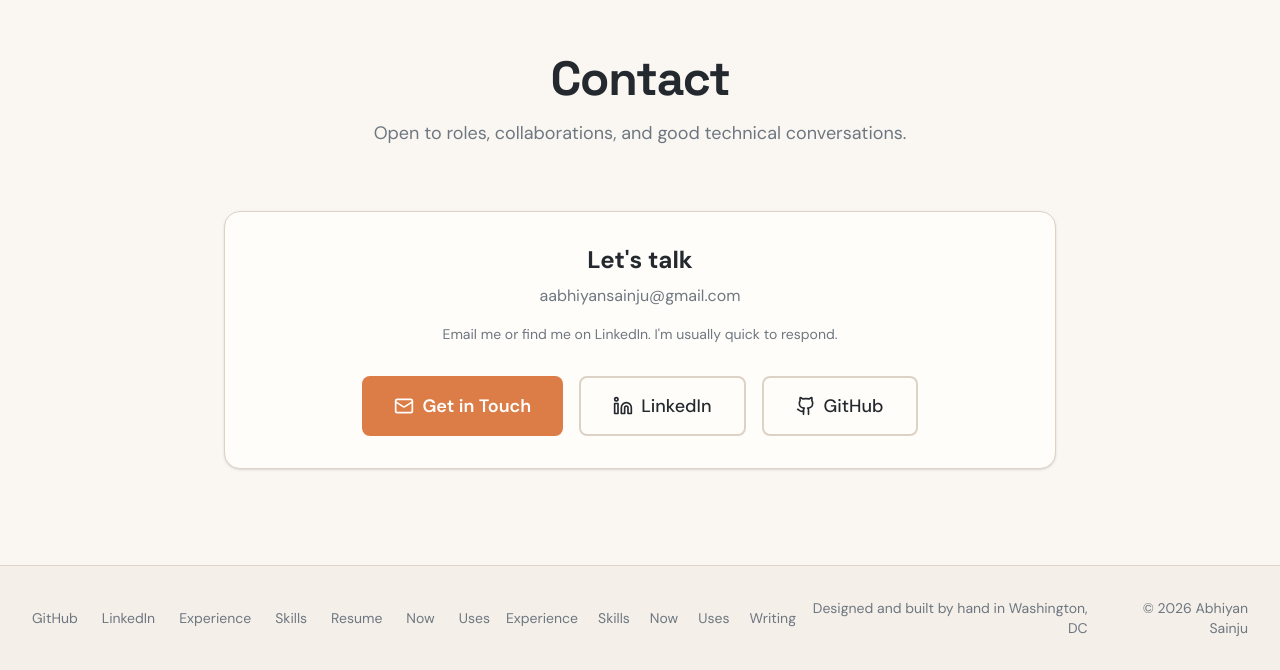
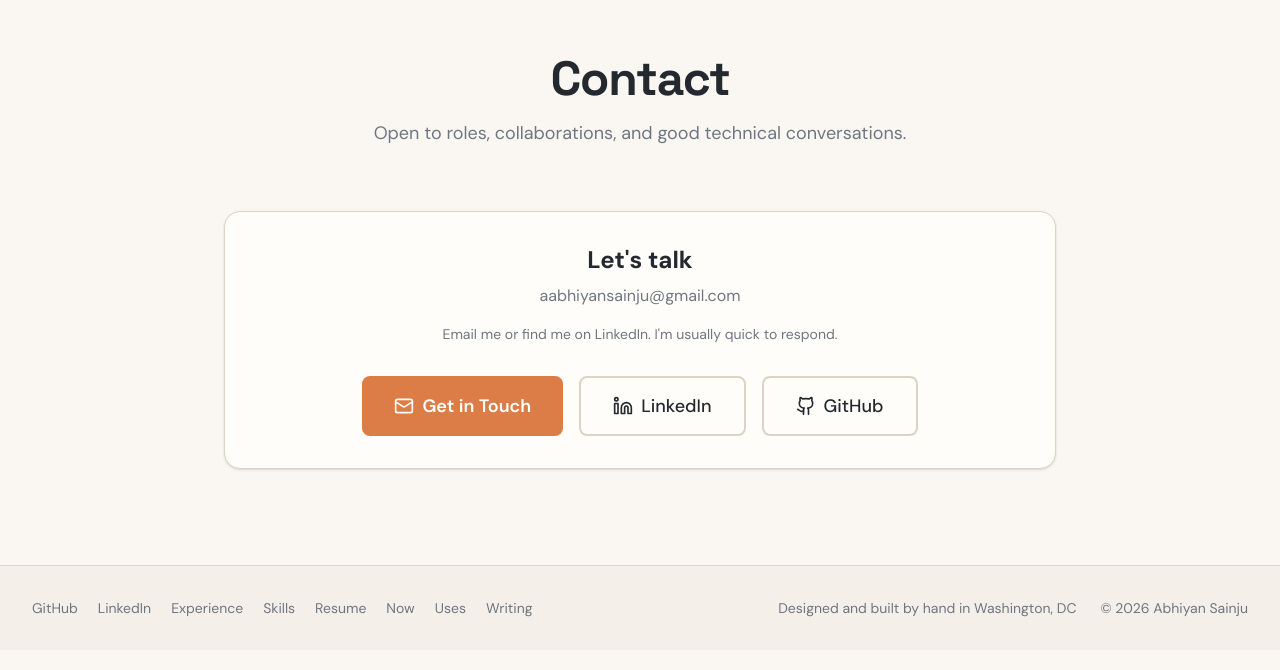
Before and after one commit to aabhiyann/portfolio-abhiyan, a React (Vite) app: page / in a window 1280 px wide. Shown: the part 6389-7059 px from the top of the page. Built offline with nearby package versions, Linux system fonts and the light colour scheme.

Commit message:
fix: remove duplicate footer links from merge artifact

```diff
--- a/src/components/Footer.tsx
+++ b/src/components/Footer.tsx
@@ -6,7 +6,7 @@ const Footer: React.FC = () => {
     <footer className="border-t border-border-primary bg-bg-surface">
       <div className="max-w-7xl mx-auto px-4 sm:px-6 lg:px-8 py-8">
         <div className="flex flex-col sm:flex-row items-center justify-between gap-4 text-sm text-text-muted">
-          <div className="flex items-center gap-6">
+          <div className="flex flex-wrap items-center gap-5">
             <a
               href="https://github.com/aabhiyann"
               target="_blank"
@@ -24,13 +24,13 @@ const Footer: React.FC = () => {
               LinkedIn
             </a>
             <Link
-              to="/about#experience"
+              to="/experience"
               className="hover:text-text-primary transition-colors"
             >
               Experience
             </Link>
             <Link
-              to="/about#skills"
+              to="/skills"
               className="hover:text-text-primary transition-colors"
             >
               Skills
@@ -40,32 +40,6 @@ const Footer: React.FC = () => {
               className="hover:text-text-primary transition-colors"
             >
               Resume
-            </Link>
-            <Link
-              to="/now"
-              className="hover:text-text-primary transition-colors"
-            >
-              Now
-            </Link>
-            <Link
-              to="/uses"
-              className="hover:text-text-primary transition-colors"
-            >
-              Uses
-            </Link>
-          </div>
-          <div className="flex items-center gap-5">
-            <Link
-              to="/about#experience"
-              className="hover:text-text-primary transition-colors"
-            >
-              Experience
-            </Link>
-            <Link
-              to="/skills"
-              className="hover:text-text-primary transition-colors"
-            >
-              Skills
             </Link>
             <Link
               to="/now"
```
